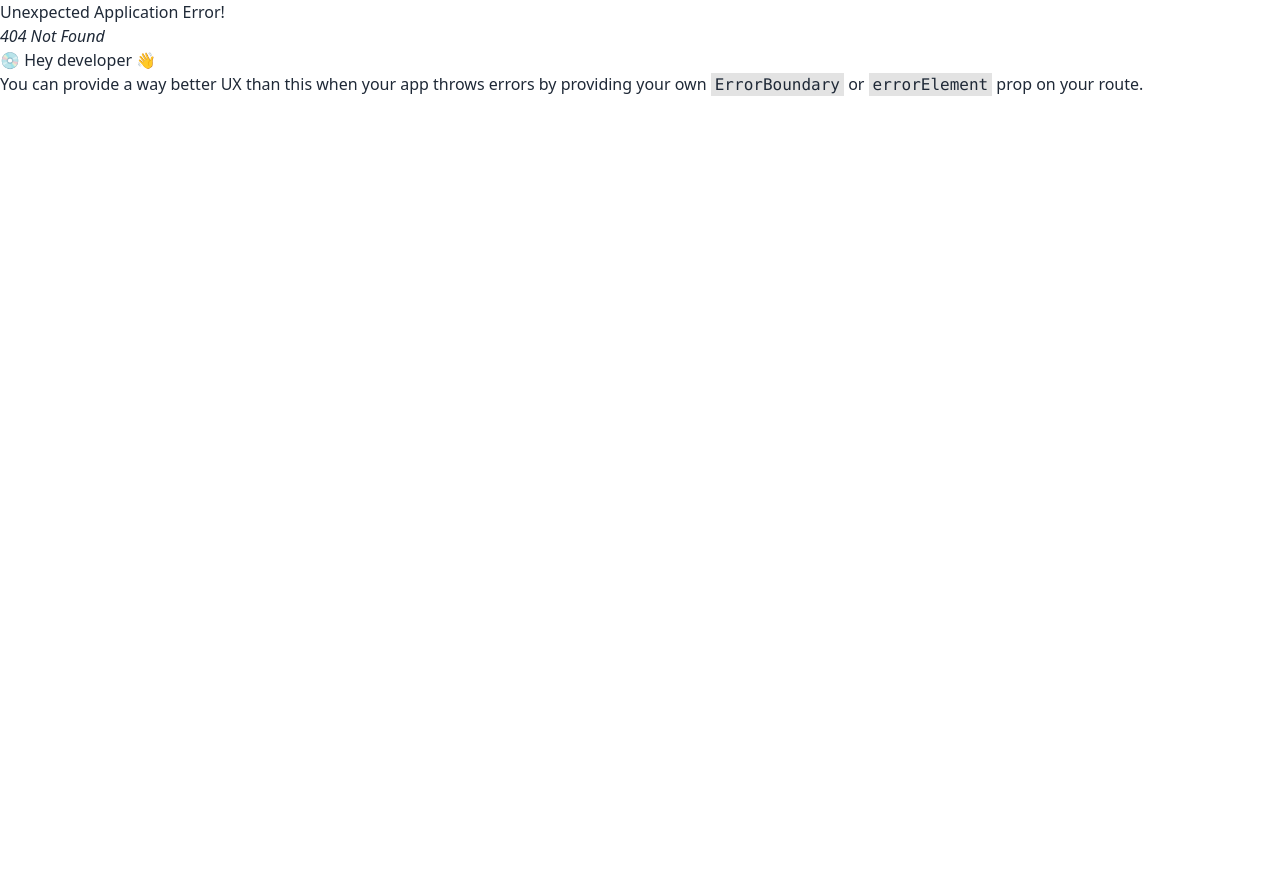
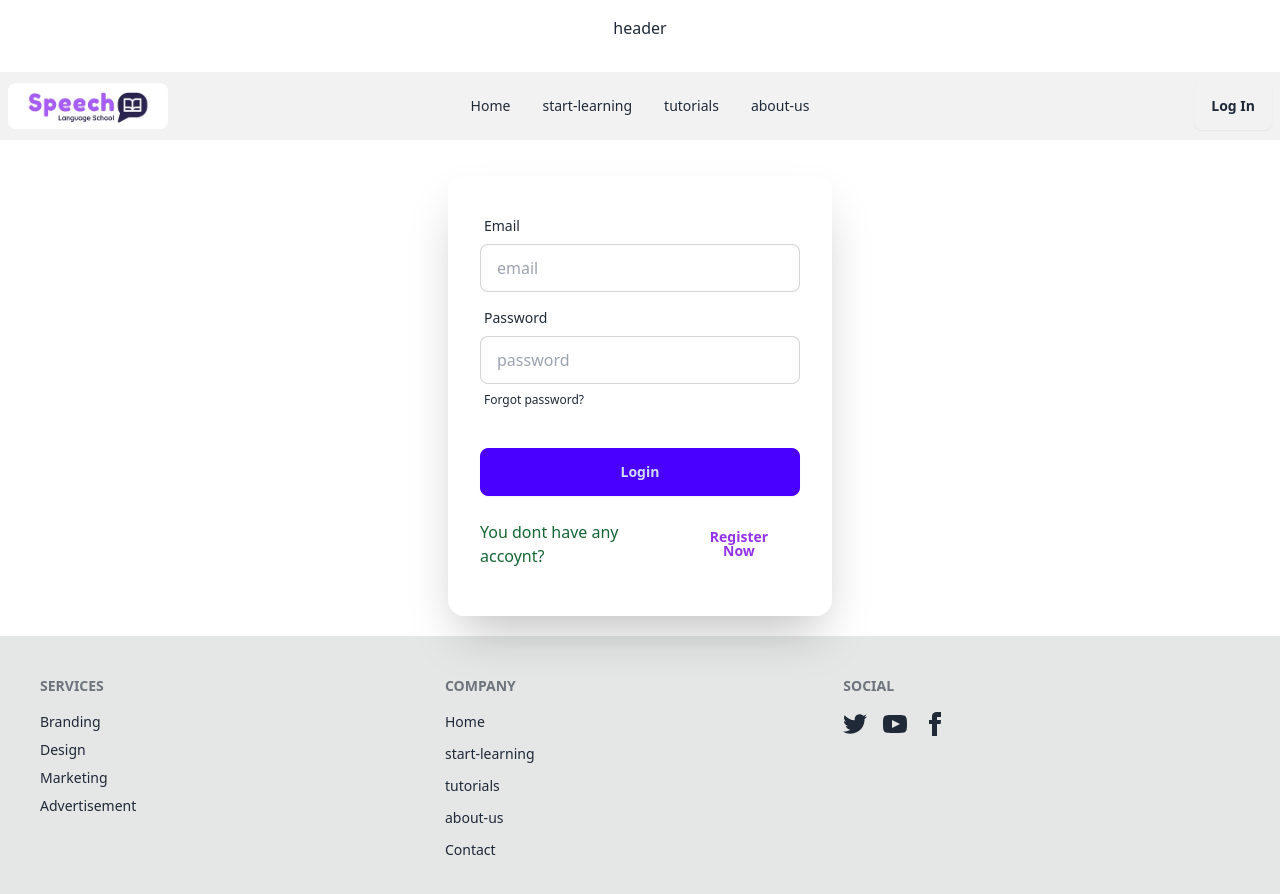
Before and after one commit to mdtowhidulislam12/Jappan-vucabulary-lerning, a React (Vite) app: page /login in a window 1280 px wide. Before the commit this address had no page. Shown: the top 894 px of the page. Before the commit the page ends 800 px from the top, so only its background shows below. Built offline with nearby package versions, Linux system fonts and the light colour scheme.

Commit message:
comtext is added

```diff
--- /dev/null
+++ b/src/Context/AuthProvider.jsx
@@ -0,0 +1,22 @@
+import React, { createContext } from 'react';
+
+
+
+const AuthContext = createContext(null);
+
+
+
+
+const AuthProvider = ({children}) => {
+
+    const authInfo ={
+        name : 'name of your gf'
+    }
+    return (
+        <AuthContext.Provider value={authInfo}>
+            {children}
+        </AuthContext.Provider>
+    );
+};
+
+export default AuthProvider;
--- a/src/LayOut/Layout.jsx
+++ b/src/LayOut/Layout.jsx
@@ -2,13 +2,20 @@ import React from 'react';
 import Navbar from '../Navbar/Navbar';
 import { Outlet } from 'react-router-dom';
 import Footer from '../Footer/Footer';
+import Header from '../components/Header';
 
 const Layout = () => {
     return (
         <div>
+
+            <div className='py-4 text-center'>
+            <Header></Header>
+            </div>
+            <div className='py-4'>
             <Navbar></Navbar>
+            </div>
 
-            <div className='min-h-44'>
+            <div className='mx-auto min-h-44 '>
                 <Outlet></Outlet>
             </div>
 
--- a/src/Navbar/Navbar.jsx
+++ b/src/Navbar/Navbar.jsx
@@ -2,15 +2,16 @@ import React from 'react';
 import { NavLink } from 'react-router-dom';
 import logo from "../assets/logo.png"
 
+
 const Navbar = () => {
     return (
-        <div className="navbar bg-base-100">
+        <div className="navbar bg-base-200">
             <div className="navbar-start">
                 <div className="dropdown">
                     <div tabIndex={0} role="button" className="btn btn-ghost lg:hidden">
                         <svg
                             xmlns="http://www.w3.org/2000/svg"
-                            className="h-5 w-5"
+                            className="w-5 h-5"
                             fill="none"
                             viewBox="0 0 24 24"
                             stroke="currentColor">
@@ -33,11 +34,11 @@ const Navbar = () => {
                     </ul>
                 </div>
                 <NavLink className="">
-                    <img className='w-40' src={logo} alt="" />
+                    <img className='w-40 rounded-lg' src={logo} alt="" />
                 </NavLink>
             </div>
-            <div className="navbar-center hidden lg:flex">
-                <ul className="menu menu-horizontal px-1">
+            <div className="hidden navbar-center lg:flex">
+                <ul className="px-1 menu menu-horizontal">
                     <li><NavLink to={'/'}>Home</NavLink></li>
                     <li><NavLink to={'/start-learning'}>start-learning</NavLink></li>
                     <li><NavLink to={'/tutorials'}>tutorials</NavLink></li>
--- /dev/null
+++ b/src/components/Header.jsx
@@ -0,0 +1,11 @@
+import React from 'react';
+
+const Header = () => {
+    return (
+        <div>
+            header
+        </div>
+    );
+};
+
+export default Header;
--- a/src/firebase/firebase.config.js
+++ b/src/firebase/firebase.config.js
@@ -1,5 +1,6 @@
 // Import the functions you need from the SDKs you need
 import { initializeApp } from "firebase/app";
+import { getAuth } from "firebase/auth";
 // TODO: Add SDKs for Firebase products that you want to use
 // https://firebase.google.com/docs/web/setup#available-libraries
 
@@ -15,3 +16,5 @@ const firebaseConfig = {
 
 // Initialize Firebase
 const app = initializeApp(firebaseConfig);
+const auth = getAuth(app)
+export { app, auth };
--- /dev/null
+++ b/src/pages/Login.jsx
@@ -0,0 +1,46 @@
+import React from 'react';
+import { NavLink } from 'react-router-dom';
+
+
+
+const handleSubmit = (event) => {
+    event.preventDefault();
+    const email = event.target.email.value;
+    const password = event.target.password.value;
+    console.log(email,password)
+}
+
+const Login = () => {
+    return (
+        <div className='flex items-center justify-center p-5'>
+            <div className="w-full max-w-sm shadow-2xl card bg-base-100 shrink-0">
+                <form onSubmit={handleSubmit} className="card-body">
+                    <div className="form-control">
+                        <label className="label">
+                            <span className="label-text">Email</span>
+                        </label>
+                        <input type="email" name='email' placeholder="email" className="input input-bordered" required />
+                    </div>
+                    <div className="form-control">
+                        <label className="label">
+                            <span className="label-text">Password</span>
+                        </label>
+                        <input type="password" name='password' placeholder="password" className="input input-bordered" required />
+                        <label className="label">
+                            <a href="#" className="label-text-alt link link-hover">Forgot password?</a>
+                        </label>
+                    </div>
+                    <div className="mt-6 form-control">
+                        <button className="btn btn-primary">Login</button>
+                    </div>
+                    <div className='flex items-center justify-between py-4'>
+                        <p className='text-green-800'>You dont have any accoynt?</p>
+                        <NavLink to={'/register'}><button className='text-purple-600 btn btn-ghost'>Register Now</button></NavLink>
+                    </div>
+                </form>
+            </div>
+        </div>
+    );
+};
+
+export default Login;
--- /dev/null
+++ b/src/pages/Register.jsx
@@ -0,0 +1,62 @@
+import React from 'react';
+import { NavLink } from 'react-router-dom';
+
+
+
+const handleRegister = (e) => {
+    e.preventDefault();
+    const name = e.target.name.value;
+    const email = e.target.email.value;
+    const photo = e.target.photo.value;
+    const password =e.target.password.value;
+
+    console.log(name, email, photo, password)
+}
+
+const Register = () => {
+    return (
+        <div className='flex items-center justify-center p-5'>
+            <div className="w-full max-w-sm shadow-2xl card bg-base-100 shrink-0">
+                <form onSubmit={handleRegister} className="card-body">
+                    <div className="form-control">
+                        <label className="label">
+                            <span className="label-text">Name</span>
+                        </label>
+                        <input type="text" name='name' placeholder="Your Name" className="input input-bordered" required />
+                    </div>
+                    <div className="form-control">
+                        <label className="label">
+                            <span className="label-text">Email</span>
+                        </label>
+                        <input type="email" name='email' placeholder="email" className="input input-bordered" required />
+                    </div>
+                    <div className="form-control">
+                        <label className="label">
+                            <span className="label-text">Photo</span>
+                        </label>
+                        <input type="text" name='photo' placeholder="photo url:https//:" className="input input-bordered" required />
+                    </div>
+                    <div className="form-control">
+                        <label className="label">
+                            <span className="label-text">Password</span>
+                        </label>
+                        <input type="password" name='password' placeholder="password" className="input input-bordered" required />
+                        <label className="label">
+
+                        </label>
+                    </div>
+                    <div className="mt-6 form-control">
+                        <button className="btn btn-primary">Register</button>
+                    </div>
+
+                    <div className='flex items-center justify-between py-4'>
+                        <p className='text-green-800'>Already have an accoynt?</p>
+                        <NavLink to={'/login'}><button className='text-blue-700 btn btn-ghost'>Log In</button></NavLink>
+                    </div>
+                </form>
+            </div>
+        </div>
+    );
+};
+
+export default Register;
```
Also changed, not shown: src/main.jsx (+10 -0 lines), src/index.css (line endings or trailing spaces), 1 other file (tests, documents, lock files or other folders).
